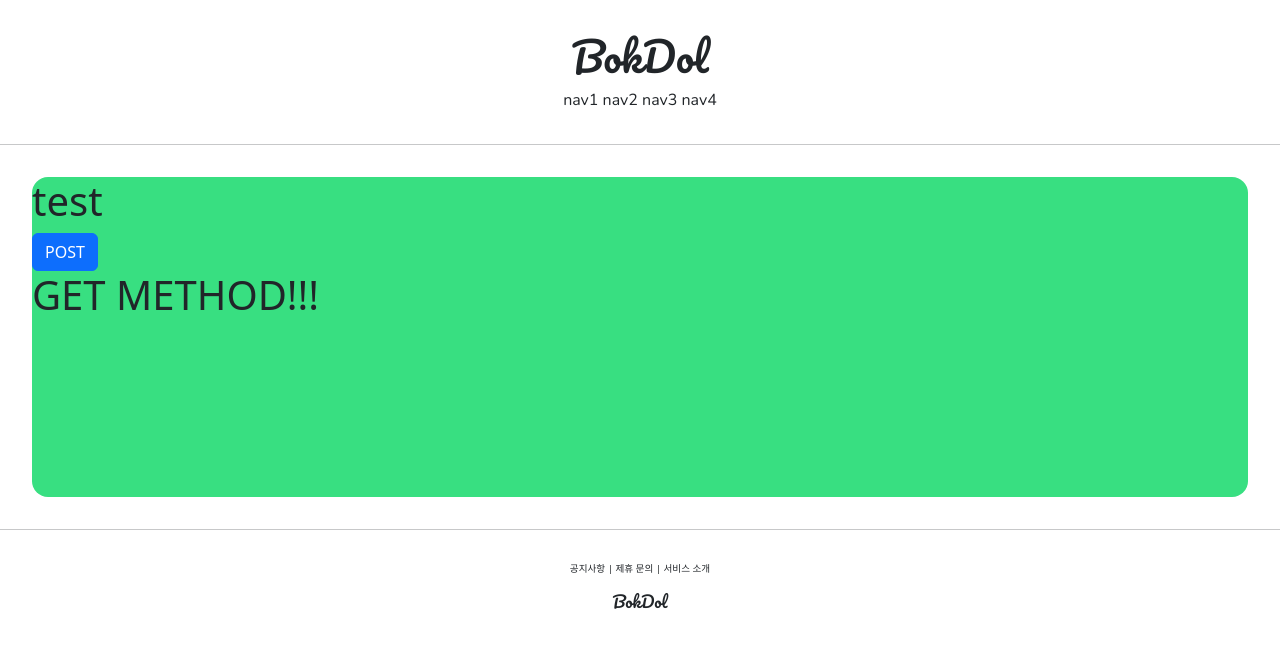
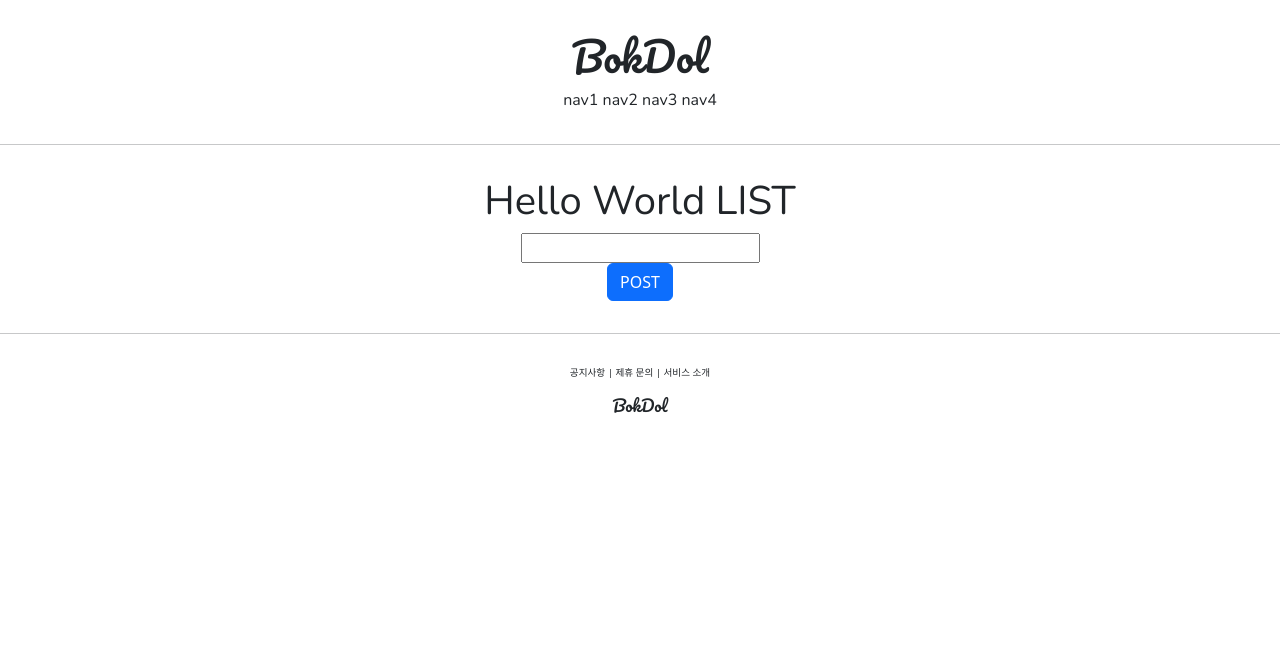
Before and after one commit to Bokdol11859/Django_Pinterest, a Django app: page /account/hello_world/ in a window 1280 px wide. Shown: the top 648 px of the page. Run offline with Django 4.2, Linux system fonts and the light colour scheme.

Commit message:
POST method save on DB

```diff
--- a/accountapp/templates/accountapp/hello_world.html
+++ b/accountapp/templates/accountapp/hello_world.html
@@ -2,17 +2,25 @@
 
 {% block content %}
 
-    <div style="height: 20rem; background-color: #38df81; border-radius: 1rem; margin: 2rem;">
-        <h1>
-            test
+    <div style="text-align: center; border-radius: 1rem; margin: 2rem;">
+        <h1 style="font-family: 'Nunito', sans-serif">
+            Hello World LIST
         </h1>
 
         <form action="/account/hello_world/" method="post">
             {% csrf_token %}
-            <input type="submit" class="btn btn-primary" value="POST">
+
+            <div>
+                <input type="text" name="hello_world_input">
+            </div>
+            <div>
+                <input type="submit" class="btn btn-primary" value="POST">
+            </div>
         </form>
 
-        <h1>{{ text }}</h1>
+        {% if hello_world_output %}
+        <h1>{{ hello_world_output.text }}</h1>
+        {% endif %}
 
     </div>
 
--- a/accountapp/views.py
+++ b/accountapp/views.py
@@ -2,10 +2,18 @@ from django.http import HttpResponse
 from django.shortcuts import render
 
 # Create your views here.
+from accountapp.models import HelloWorld
+
 
 def hello_world(request):
+    if request.method == "POST":
 
-    if request.method == "POST":
-        return render(request, 'accountapp/hello_world.html', context={'text': 'POST METHOD!!!'})
+        temp = request.POST.get('hello_world_input')
+
+        new_hello_world = HelloWorld()
+        new_hello_world.text = temp
+        new_hello_world.save()
+
+        return render(request, 'accountapp/hello_world.html', context={'hello_world_output': new_hello_world})
     else:
         return render(request, 'accountapp/hello_world.html', context={'text': 'GET METHOD!!!'})
```
